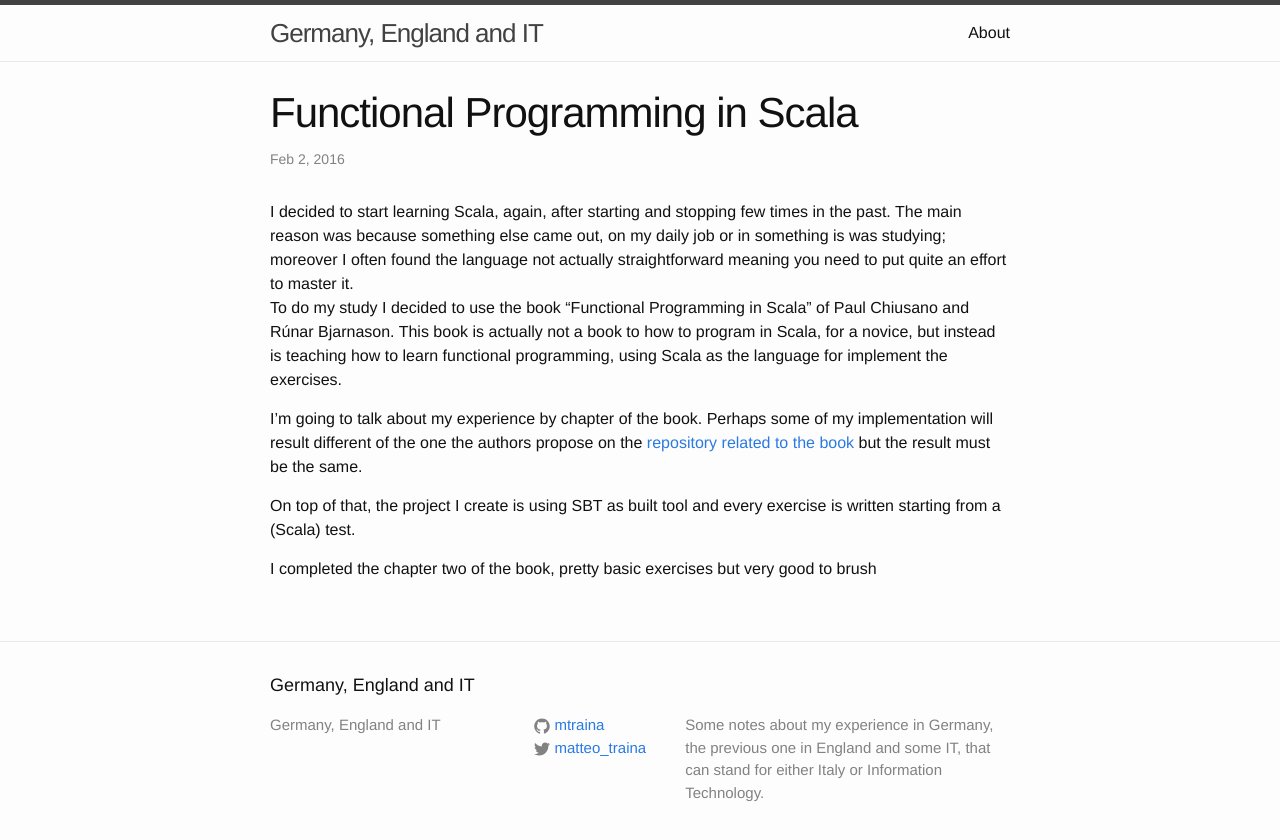
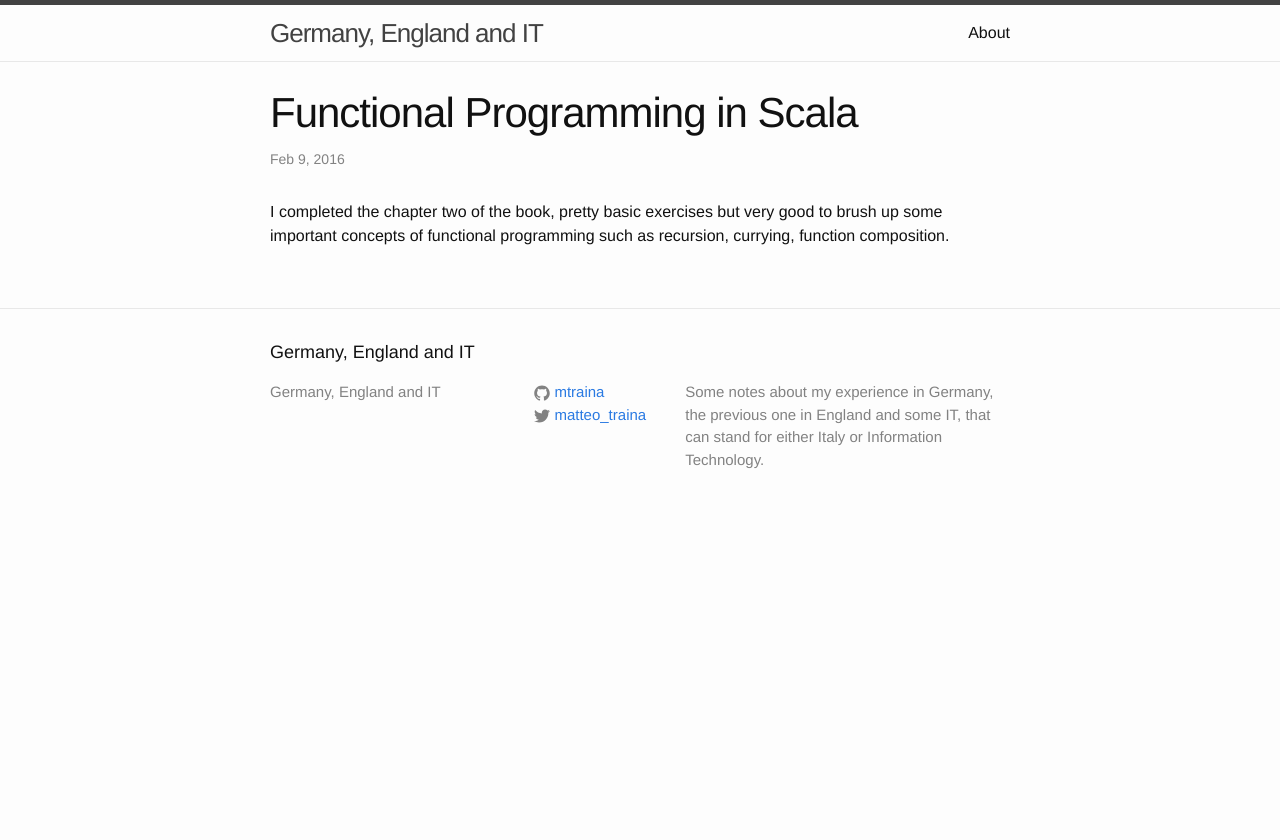
Before and after one commit to mtraina/mtraina.github.io, a Jekyll site: the page built from _posts/2016-02-09-fpis-ch02.markdown, in a window 1280 px wide. Shown: the top 840 px of the page. Built offline with Jekyll 4.4.1, drawn with Linux system fonts in a browser that asks for light colours.

Commit message:
fpis chapter 2

```diff
--- a/_posts/2016-02-09-fpis-ch02.markdown
+++ b/_posts/2016-02-09-fpis-ch02.markdown
@@ -1,21 +1,11 @@
 ---
 layout: post
 title:  "Functional Programming in Scala"
-date:   2016-02-02 20:03:08 +0100
+date:   2016-02-09 21:22:11 +0100
 categories: scala
 ---
 
-I decided to start learning Scala, again, after starting and stopping few times in the past. The main reason was because
-something else came out, on my daily job or in something is was studying; moreover I often found the language not actually straightforward meaning you need to put quite an effort to master it.
-To do my study I decided to use the book "Functional Programming in Scala" of Paul Chiusano and Rúnar Bjarnason. This book is actually not a book to how to program in Scala, for a novice, but instead is teaching how to learn functional programming, using Scala as the language for implement the exercises.
-
-I'm going to talk about my experience by chapter of the book. Perhaps some of my implementation will result different of the one the authors propose on the [repository related to the book] [fpis-authors-repo] but the result must be the same.
-
-On top of that, the project I create is using SBT as built tool and every exercise is written starting from a (Scala) test.
-
-I completed the chapter two of the book, pretty basic exercises but very good to brush
-
-[fpis-authors-repo]: https://github.com/fpinscala/fpinscala
+I completed the chapter two of the book, pretty basic exercises but very good to brush up some important concepts of functional programming such as recursion, currying, function composition.
 
 [fpis-ch02-repo]: https://github.com/mtraina/functional-programming-in-scala/tree/master/src/main/scala/com/mtraina/fpis/chapter02
 
```
Also changed, not shown: _posts/2016-02-05-fpis.markdown (added, +16 -0 lines).
